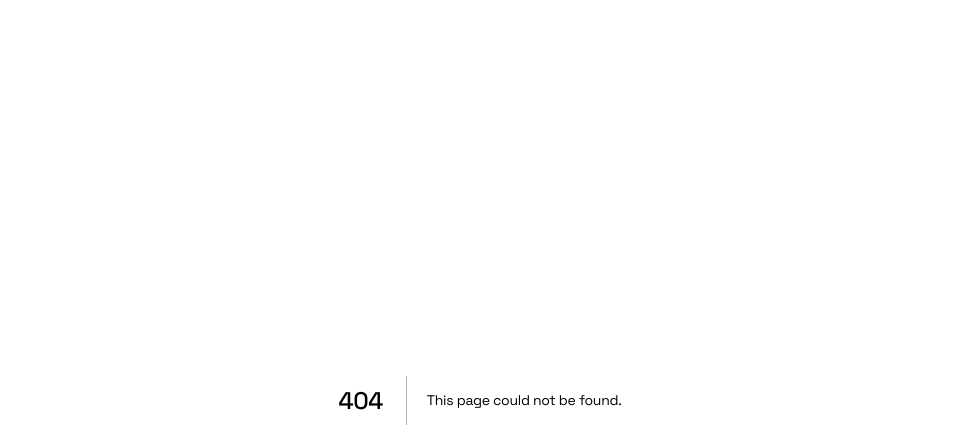
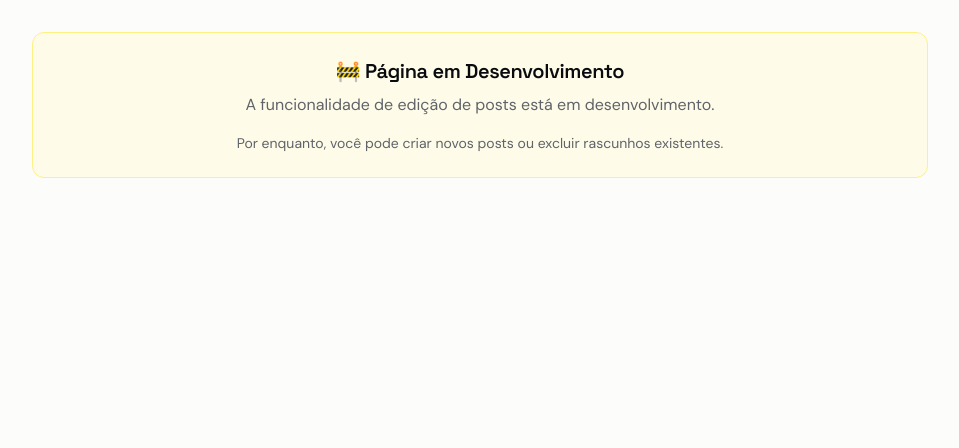
Before and after one commit to visibilidadeemfocosr-web/landing-page-visibilidade-em-foco, a Next.js app: page /admin/posts/1/edit in a window 1280 px wide. Before the commit this address had no page. Shown: the top 448 px of the page, without its empty margins (160-1119 px from the left). Built offline with nearby package versions, Linux system fonts and the light colour scheme.

Commit message:
fix: adiciona página de edição de post (em desenvolvimento)
- Cria rota /admin/posts/[id]/edit que estava faltando
- Resolve erro 404 ao clicar em Editar
- Exibe mensagem temporária informando que está em desenvolvimento
- Previne erro no Vercel e melhora UX

```diff
--- /dev/null
+++ b/app/admin/posts/[id]/edit/page.tsx
@@ -0,0 +1,28 @@
+import { Suspense } from 'react'
+import { Loader2 } from 'lucide-react'
+
+export default function EditPostPage() {
+  return (
+    <div className="container mx-auto py-8 px-4">
+      <Suspense
+        fallback={
+          <div className="flex items-center justify-center min-h-[400px]">
+            <Loader2 className="w-8 h-8 animate-spin text-primary" />
+          </div>
+        }
+      >
+        <div className="max-w-4xl mx-auto">
+          <div className="bg-yellow-50 border border-yellow-200 rounded-lg p-6 text-center">
+            <h2 className="text-xl font-semibold mb-2">🚧 Página em Desenvolvimento</h2>
+            <p className="text-muted-foreground mb-4">
+              A funcionalidade de edição de posts está em desenvolvimento.
+            </p>
+            <p className="text-sm text-muted-foreground">
+              Por enquanto, você pode criar novos posts ou excluir rascunhos existentes.
+            </p>
+          </div>
+        </div>
+      </Suspense>
+    </div>
+  )
+}
```
